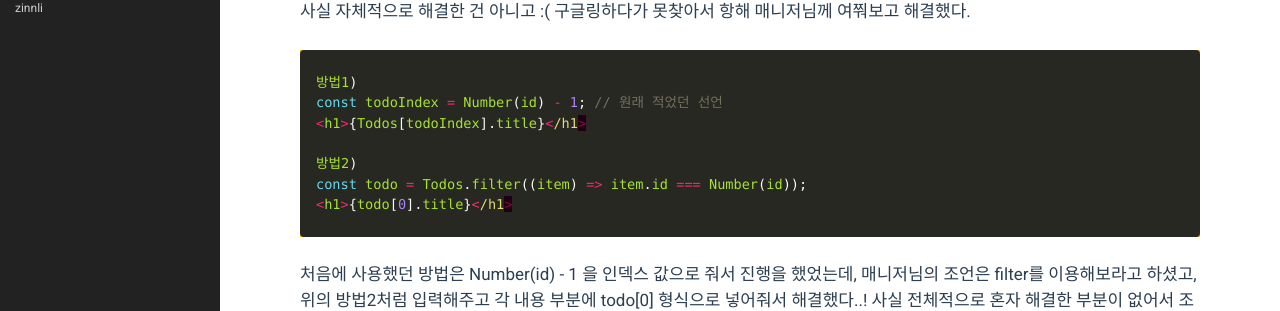
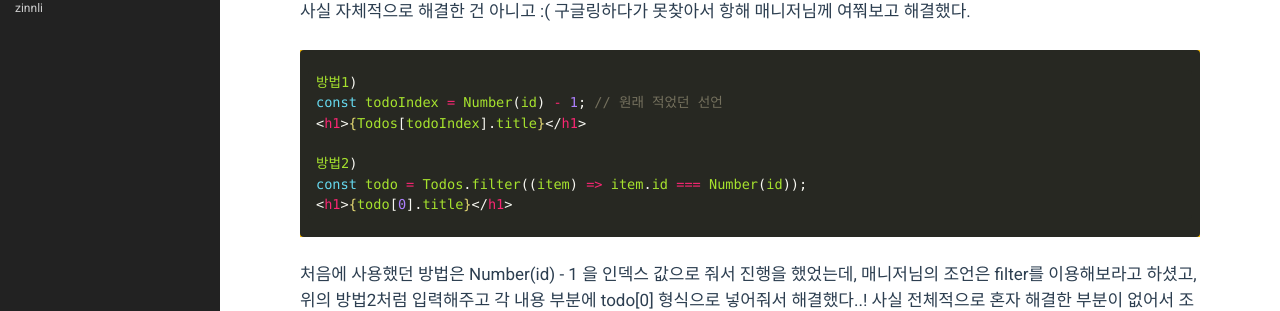
Before and after one commit to zinnli/zinnli.github.io, a Jekyll site: the page built from _posts/2022-10-12-TIL_11.markdown, in a window 1280 px wide. Shown: the part 742-1053 px from the top of the page. Built offline with Jekyll 4.4.1, drawn with Linux system fonts in a browser that asks for light colours.

Commit message:
태그 수정

````diff
--- a/_posts/2022-10-12-TIL_11.markdown
+++ b/_posts/2022-10-12-TIL_11.markdown
@@ -36,7 +36,7 @@ category: TIL
 
 <br/>
 
-```javascript
+```react
 방법1)
 const todoIndex = Number(id) - 1; // 원래 적었던 선언
 <h1>{Todos[todoIndex].title}</h1>
````
